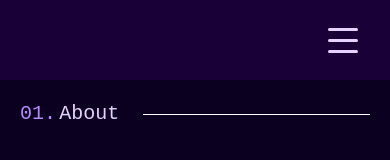
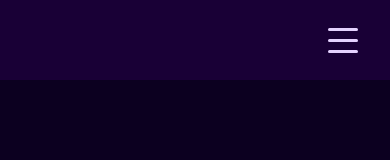
Before and after one commit to weomweom/portfolio-v2, a React (Create React App) app: page / in a window 390 px wide. Shown: the top 160 px of the page. Built offline with nearby package versions, Linux system fonts and the light colour scheme.

Commit message:
menu bug fixed, some changes

```diff
--- a/src/components/Nav/Nav.css
+++ b/src/components/Nav/Nav.css
@@ -65,10 +65,11 @@ a:hover {
 @media screen and (max-width: 768px) {
     .expanded, .closed {
         transition: var(--navTransition);
+        position: fixed;
     }
 
     .expanded{
-        transform: translateY(0);
+        transform: translateY(var(--navHeight));
     }
 
     .closed {
--- a/src/components/Nav/NavSideBar.js
+++ b/src/components/Nav/NavSideBar.js
@@ -31,7 +31,7 @@ function NavSideBar() {
   const hamburger = Array(3).fill(null);
 
   return (
-    <div className='w-full mono flex flex-col items-cetner fixed z-10 md:hidden'>
+    <div className={`w-full mono flex flex-col items-cetner sticky top-0 md:hidden`}>
         <div className='h-[--navHeight] w-full flex justify-end items-center bg-[--dark-purple] px-8 z-[2]'>
           <button onClick={() => toggleMenu()}>
             <div className="hamburger">
@@ -41,7 +41,7 @@ function NavSideBar() {
             </div>
           </button>
         </div>
-        <div className={`${isMenuOpen ? 'expanded' : 'closed'} h-[calc(100dvh-var(--navHeight))] bg-[--dark-purple]`}>
+        <div className={`${isMenuOpen ? 'expanded' : 'closed'} w-full h-[calc(100dvh-var(--navHeight))] bg-[--dark-purple]`}>
             <ol className='flex flex-col h-full items-center justify-center'>
                 {navLinks.map((item, i) => {
                 return(
--- a/src/components/About.js
+++ b/src/components/Sections/About.js
@@ -1,8 +1,8 @@
 //components
-import Title from './Title';
+import Title from '../Title';
 
 //images
-import me from '../img/me.png';
+import me from '../../img/me.png';
 
 function Home() {
     return (
--- a/src/components/Contact.js
+++ b/src/components/Sections/Contact.js
@@ -1,6 +1,6 @@
 //components
-import Icon from './Icons/Icons';
-import Title from './Title';
+import Icon from '../Icons/Icons';
+import Title from '../Title';
 
 function Contact() {
     return (
--- a/src/components/Experience.js
+++ b/src/components/Sections/Experience.js
@@ -1,8 +1,8 @@
 //components
-import Title from './Title';
+import Title from '../Title';
 
 //data
-import { experienceData } from '../config';
+import { experienceData } from '../../config';
 
 function Experience() {
     return (
--- a/src/components/Projects.js
+++ b/src/components/Sections/Projects.js
@@ -1,9 +1,9 @@
 //components
-import Title from "./Title";
-import ProjectCard from './ProjectCard';
+import Title from "../Title";
+import ProjectCard from '../ProjectCard';
 
 //data
-import { projectsData } from '../config.js'
+import { projectsData } from '../../config.js'
 
 function Projects() {
     return (
```
Also changed, not shown: src/PageLayout.js (+5 -5 lines), src/components/Sections/Home.js (renamed from src/components/Home.js), 1 other file (tests, documents, lock files or other folders).
